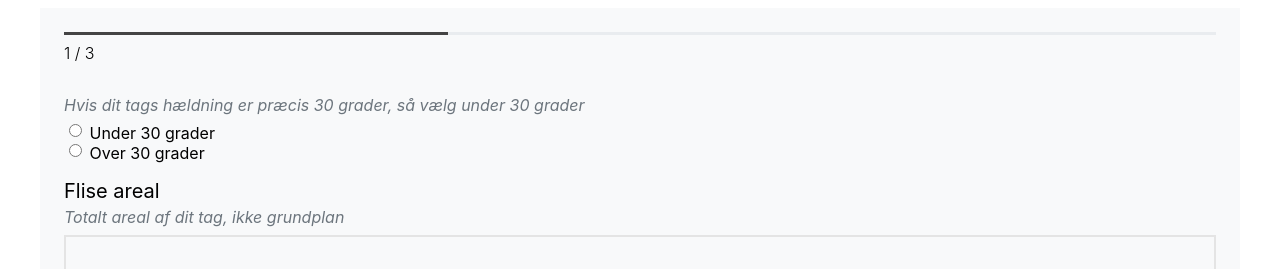
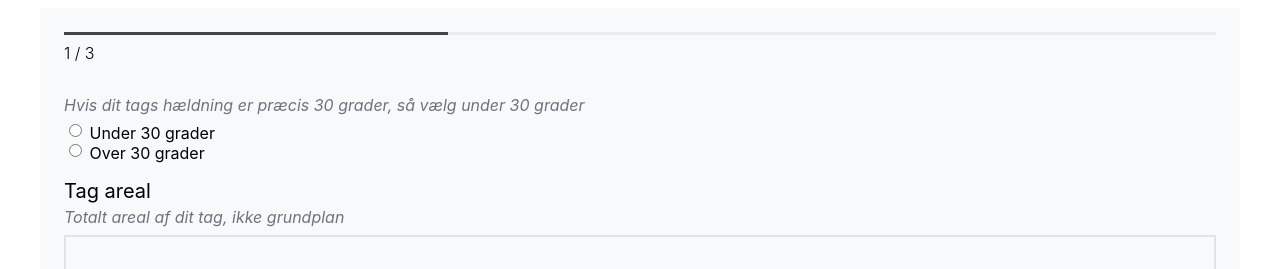
Before and after one commit to CasperEngl/jydsktagmaling-beregner, a React (Create React App) app: page / in a window 1280 px wide. Shown: the top 269 px of the page. Built offline with nearby package versions, Linux system fonts and the light colour scheme.

Commit message:
fixed title

```diff
--- a/src/components/Steps/index.tsx
+++ b/src/components/Steps/index.tsx
@@ -122,8 +122,8 @@ function Steps({ step, form }: Props) {
 				form.values.degrees === 'above' ? 'Over 30 grader' : 'Under 30 grader';
 		}
 
-		if (step === 3 && isEmpty(form.errors) && form.dirty && document.querySelector<HTMLFormElement>('.wpcf7 .wpcf7-form')) {
-			document.querySelector<HTMLFormElement>('.wpcf7 .wpcf7-form')!.submit();
+		if (step === 3 && isEmpty(form.errors) && form.dirty && document.querySelector<HTMLButtonElement>('.wpcf7 .wpcf7-submit')) {
+			document.querySelector<HTMLButtonElement>('.wpcf7 .wpcf7-submit')!.click();
 		}
 	}, [form.values, step]);
 
@@ -158,7 +158,7 @@ function Steps({ step, form }: Props) {
 				<p className="text-danger font-italic">
 					{form.errors && form.errors.degrees ? form.errors.degrees : null}
 				</p>
-				<Title>Flise areal</Title>
+				<Title>Tag areal</Title>
 				<p className="description">Totalt areal af dit tag, ikke grundplan</p>
 				<Input
 					type="number"
```
